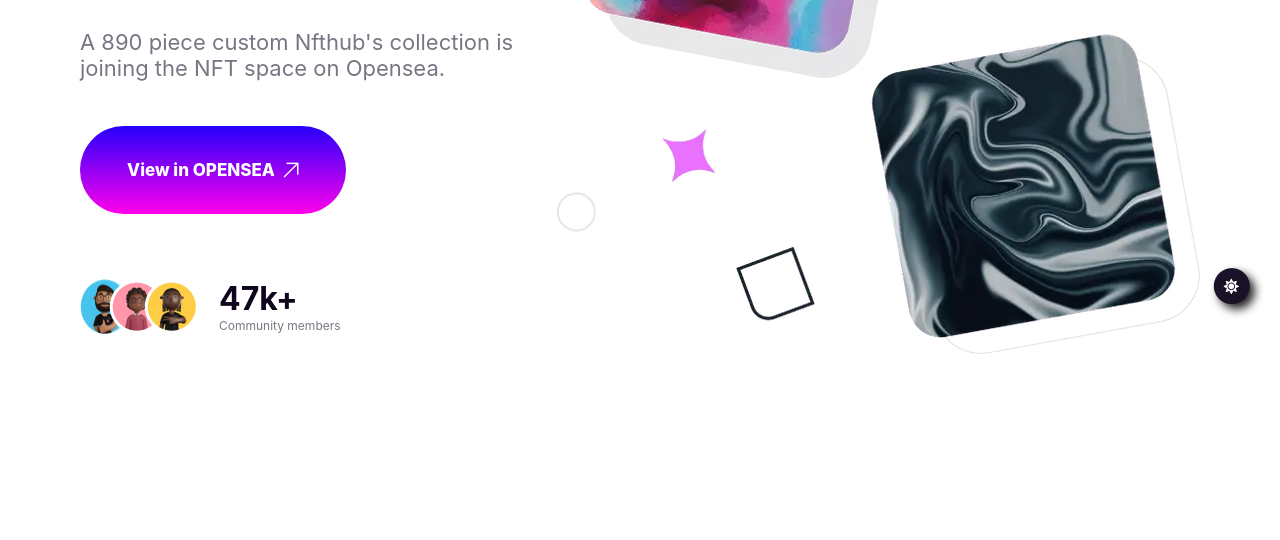
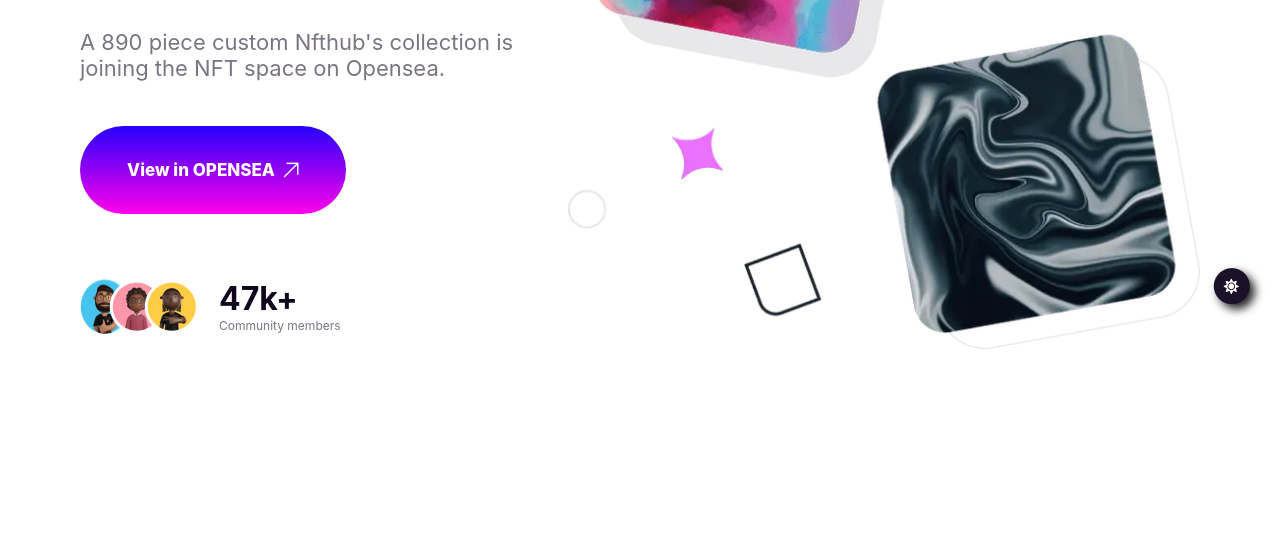
Before and after one commit to NatanPro2016/landing-page-nft, a plain HTML site: page index.html in a window 1280 px wide. Shown: the part 452-992 px from the top of the page. Drawn offline with Linux system fonts and the light colour scheme; a web font is replaced by a local one.

Commit message:
fixing hero background

```diff
--- a/index.html
+++ b/index.html
@@ -277,7 +277,14 @@
               </div>
             </div>
           </div>
-          <img loading="lazy" src="./img/hero.webp" alt="hero image" />
+          <img
+            loading="lazy"
+            src="./img/hero.webp"
+            alt="hero image"
+            height="644"
+            width="633"
+            class="hero-image"
+          />
         </div>
       </section>
       <img
@@ -472,12 +479,14 @@
                     width="16"
                     height="16"
                     viewBox="0 0 16 16"
+                    -ew
                     fill="none"
                     xmlns="http://www.w3.org/2000/svg"
                   >
                     <path
                       d="M3.09009 0.925293V2.42529H12.5354L0.0900879 14.8706L1.14478 15.9253L13.5901 3.47998V12.9253H15.0901V0.925293H3.09009Z"
                       fill="white"
+                      ,
                     />
                   </svg>
                 </a>
--- a/style/styles.css
+++ b/style/styles.css
@@ -344,9 +344,15 @@ svg rect {
   font-size: 72px;
   font-weight: 700;
 }
+.hero .hero-image{
+  aspect-ratio: auto;
+  object-fit: contain;
+  height: auto;
+}
 .hero .images img {
   max-width: 600px;
   width: 80svw;
+
 }
 .collection .nfts img,
 .whys,
```
Also changed, not shown: img/features-1.png (deleted), img/features-2.png (deleted), img/features-3.png (deleted).
